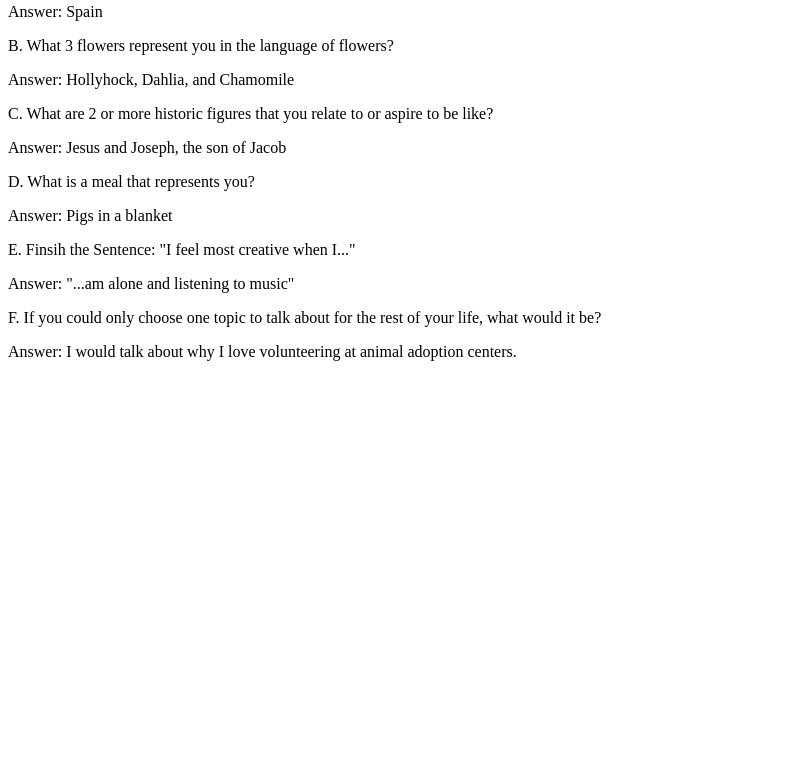
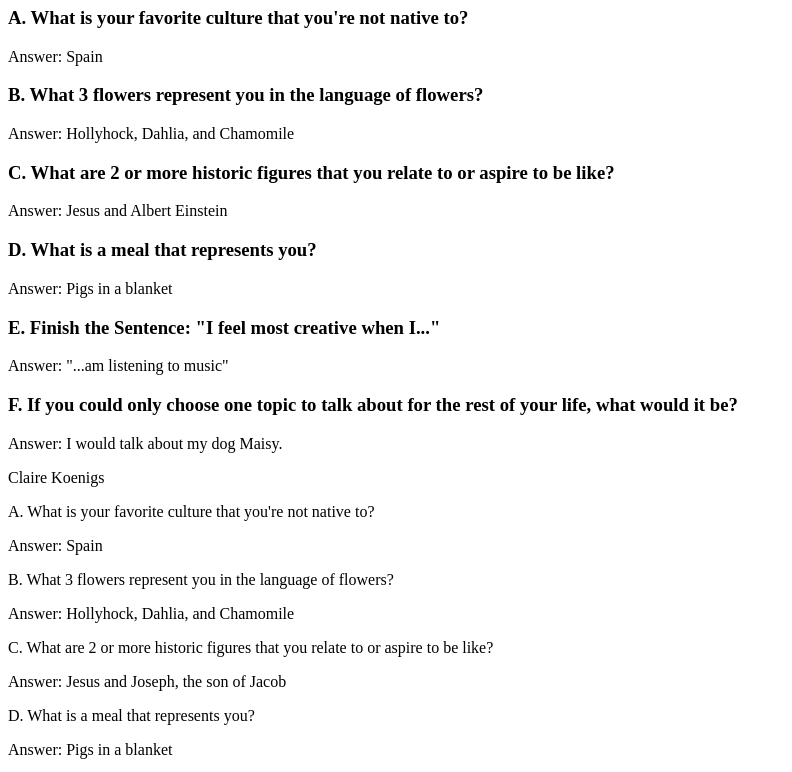
Before and after one commit to ClaireKoenigs/cis-195-class-example-fall-2025, a plain HTML site: page index.html in a window 1280 px wide. Shown: the part 73-845 px from the top of the page, without its empty margins (0-792 px from the left). Before the commit the page ends 800 px from the top, so only its background shows below. Drawn offline with Linux system fonts and the light colour scheme.

Commit message:
Update index.html

```diff
--- a/index.html
+++ b/index.html
@@ -1,3 +1,32 @@
+<!Doctype HTML>
+
+<head>
+    <link rel="stylesheet" href="/style.css"
+</head>
+<html>
+    <body>
+        <h1> Claire Koenigs </h1>
+        <h3> A. What is your favorite culture that you're not native to? </h2>
+            <p> Answer: Spain </p>
+        <h3> B. What 3 flowers represent you in the language of flowers? </h3>
+            <p> Answer: Hollyhock, Dahlia, and Chamomile </p>
+        <h3> C. What are 2 or more historic figures that you relate to or aspire to be like? </h4>
+            <p> Answer: Jesus and Albert Einstein </p>
+        <h3> D. What is a meal that represents you? </h5>
+            <p> Answer: Pigs in a blanket </p>
+        <h3> E. Finish the Sentence: "I feel most creative when I..." </h2>
+            <p> Answer: "...am listening to music" </p>
+        <h3> F. If you could only choose one topic to talk about for the rest of your life, what would it be? </h3>
+            <p> Answer: I would talk about my dog Maisy. </p>
+    </body>
+</html>
+
+
+
+
+
+
+
 <html>
 <p> Claire Koenigs </p>
 <p> A. What is your favorite culture that you're not native to? </p>
```
